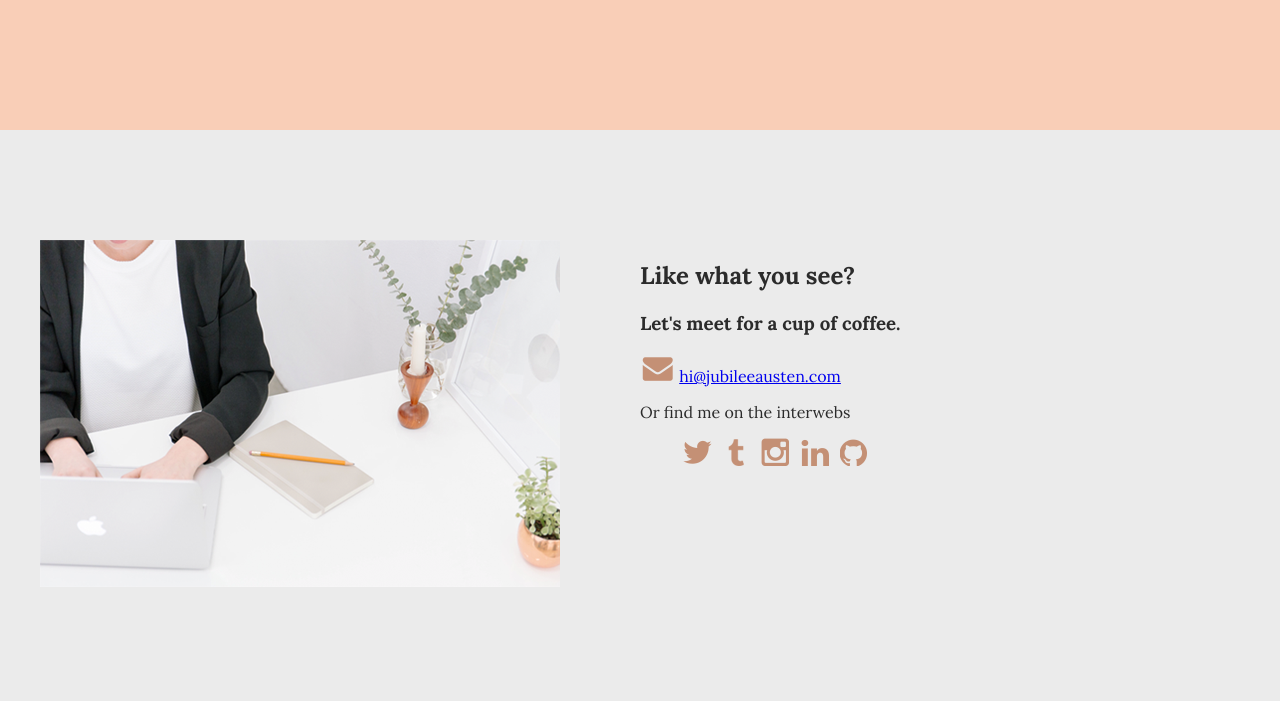
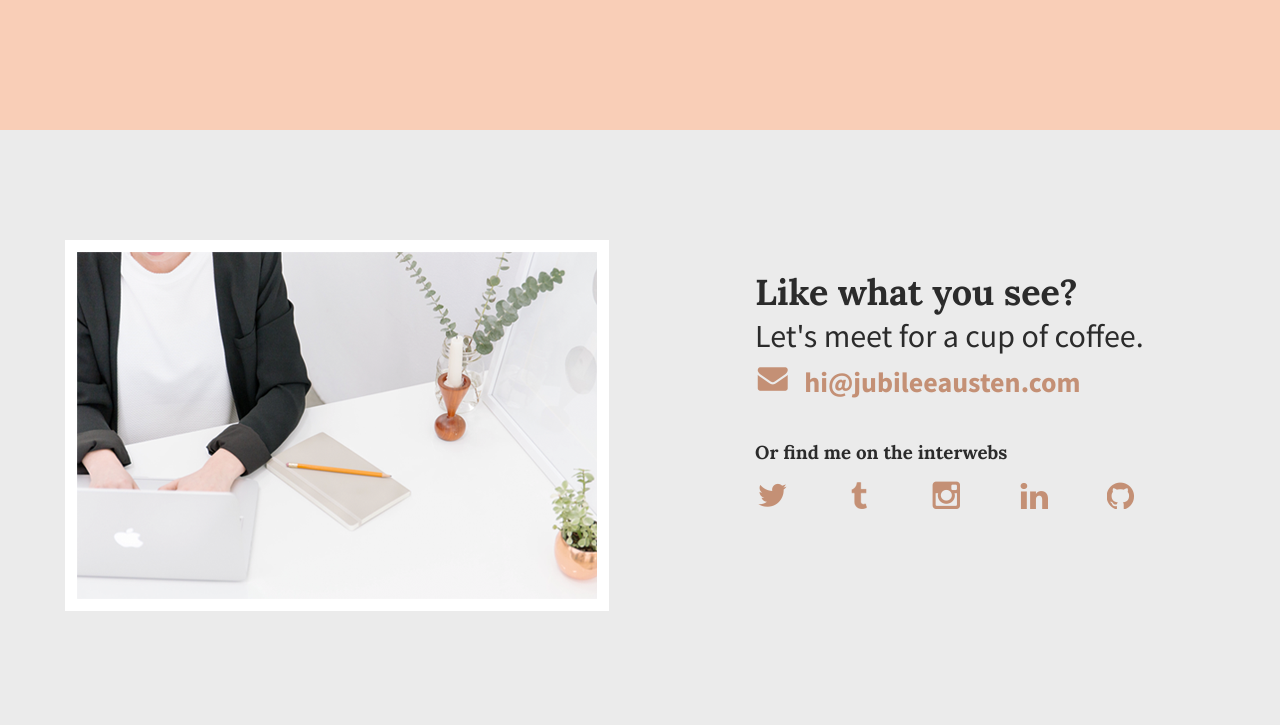
Before and after one commit to KimberlyDianeDay/101_project, a plain HTML site: page index.html in a window 1280 px wide. Shown: the part 1300-2025 px from the top of the page. Before the commit the page ends 2001 px from the top, so only its background shows below. Drawn offline with Linux system fonts and the light colour scheme.

Commit message:
style contact section images and text

```diff
--- a/css/main.css
+++ b/css/main.css
@@ -86,7 +86,57 @@ body {
     padding: 110px 0;
 }
 
-#contact img#contact-img {
+#contact #contact-image {
     margin-left: 25px;
     border: 12px solid #ffffff;
 }
+
+#contact h2, #contact #email-header, #contact #socialmedia-header, #contact ul {
+    padding-left: 115px;
+}
+#contact #envelope {
+    padding: 0 10px 0 115px;
+}
+
+#contact h2 {
+    font-family: 'Lora', serif;
+    font-size: 36px;
+    line-height: 44px;
+}
+#contact #email-header{
+    font-family: 'Source Sans Pro';
+    font-size: 32px;
+    font-weight: 100;
+    line-height: 44px;
+    margin: -30px 0 5px 0;
+}
+
+#contact #socialmedia-header {
+    font-weight: bold;
+    font-size: 32px
+    line-height: 44px;
+    margin: 40px 0 0 0;
+}
+#contact a {
+    text-decoration: none;
+    color: #2B2B2B;
+    font-weight: normal;
+    font-size: 29px;
+}
+
+#contact ul {
+    list-style: none;
+}
+#contact ul li {
+     display: inline-block;
+}
+#contact ul img {
+    padding-right: 48px;
+}
+
+#contact #email-address {
+    font-family: 'Source Sans Pro';
+    font-weight: bold;
+    color: #C49075;
+    font-size: 28px;
+}
--- a/index.html
+++ b/index.html
@@ -61,15 +61,15 @@
             <footer id="contact">
                 <div class="full-width">
                     <div class="half-width">
-                        <img src="img/contact-image.png" alt="Contact icon"/>
+                            <img id="contact-image" src="img/contact-image.png" alt="Contact icon"/>
                     </div>
                     <div class="half-width">
                         <h2>Like what you see?</h2>
-                        <h3>Let&apos;s meet for a cup of coffee.</h3>
-                        <a href="mailto:hi@jubileeausten.com" target="blank"><img src="img/envelope.png" alt="blank"/></a>
-                        <a href="mailto:hi@jubileeausten.com" target="blank"> hi@jubileeausten.com</a>
+                        <h3 id="email-header">Let&apos;s meet for a cup of coffee.</h3>
+                        <a href="mailto:hi@jubileeausten.com" target="blank"><img id="envelope" src="img/envelope.png" alt="blank"/></a>
+                        <a href="mailto:hi@jubileeausten.com" target="blank" id="email-address"> hi@jubileeausten.com</a>
 
-                        <p>Or find me on the interwebs</p>
+                        <h3 id="socialmedia-header">Or find me on the interwebs</h3>
                         <ul>
                             <a href="https://www.twitter.com" target="blank"><img src="img/twitter.png" alt="Twitter icon"/></a>
                             <a href="https://www.tumblr.com" target="blank"><img src="img/tumblr.png" alt="Tumblr icon"/></a>
```
